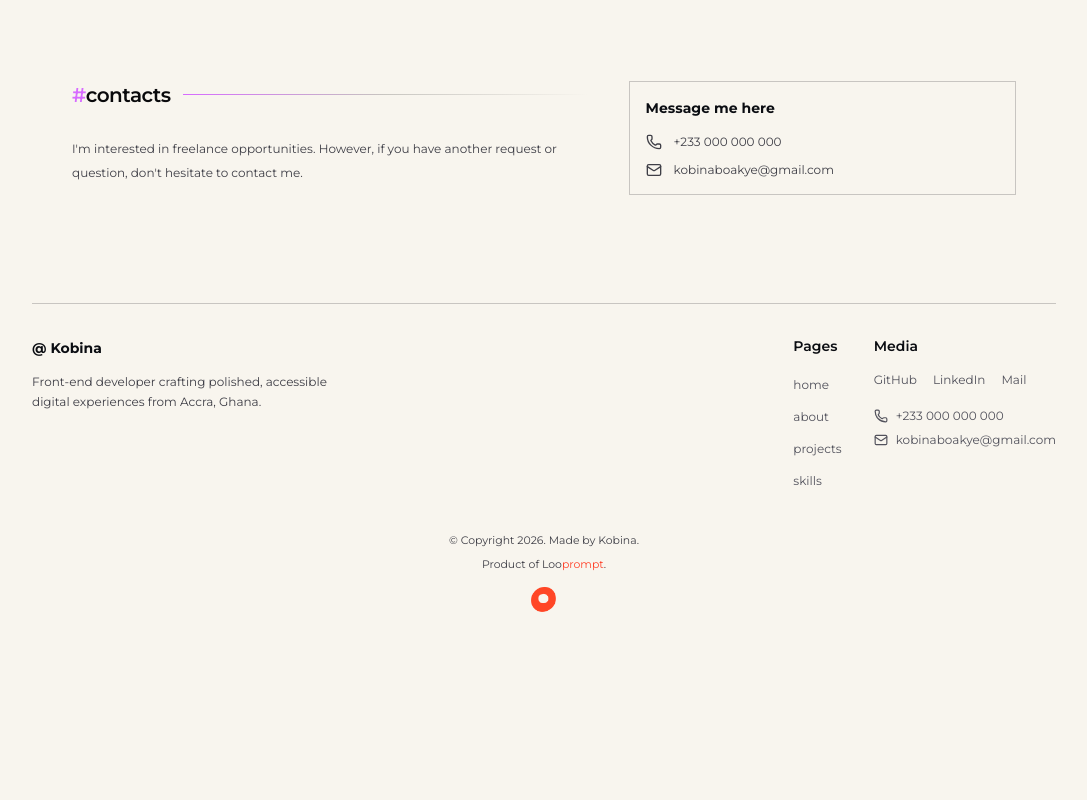
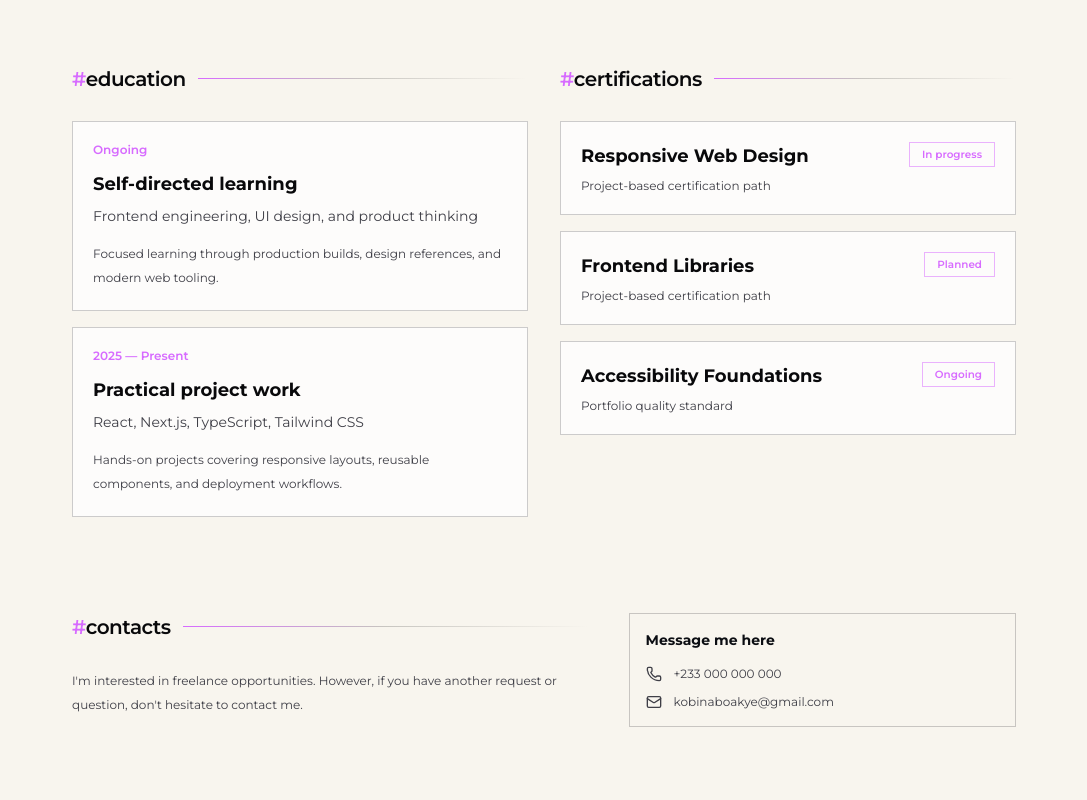
Before and after one commit to kobina2121/kobina.portfolio, a Next.js app: page / in a window 1280 px wide. Shown: the part 3140-3940 px from the top of the page, without its empty margins (96-1183 px from the left). Before the commit the page ends 3788 px from the top, so only its background shows below. Built offline with nearby package versions, Linux system fonts and the light colour scheme; a web font is replaced by a local one.

Commit message:
feat: add homepage credentials

```diff
--- a/src/app/page.tsx
+++ b/src/app/page.tsx
@@ -3,6 +3,8 @@ import Link from "next/link";
 import { ArrowDown, ArrowUpRight, Mail, Phone } from "lucide-react";
 import { SiteNavbar } from "@/components/site-navbar";
 import {
+  certificationItems,
+  educationItems,
   experienceItems,
   projects,
   serviceItems,
@@ -428,6 +430,62 @@ export default function Home() {
         </section>
 
         <section
+          id="credentials"
+          className="relative grid scroll-mt-24 gap-8 pt-20 md:grid-cols-2"
+        >
+          <div>
+            <SectionTitle>education</SectionTitle>
+            <div className="space-y-4">
+              {educationItems.map((item) => (
+                <article
+                  key={item.institution}
+                  className="border border-zinc-950/20 bg-white/75 p-5 dark:border-white/35 dark:bg-black/80"
+                >
+                  <p className="text-xs font-semibold text-[#d76bff]">
+                    {item.period}
+                  </p>
+                  <h3 className="mt-3 text-lg font-bold text-zinc-950 dark:text-white">
+                    {item.institution}
+                  </h3>
+                  <p className="mt-2 text-sm text-zinc-700 dark:text-zinc-300">
+                    {item.qualification}
+                  </p>
+                  <p className="mt-4 text-xs leading-6 text-zinc-700 dark:text-zinc-400">
+                    {item.detail}
+                  </p>
+                </article>
+              ))}
+            </div>
+          </div>
+
+          <div id="certifications" className="scroll-mt-24">
+            <SectionTitle>certifications</SectionTitle>
+            <div className="space-y-4">
+              {certificationItems.map((item) => (
+                <article
+                  key={item.name}
+                  className="border border-zinc-950/20 bg-white/75 p-5 dark:border-white/35 dark:bg-black/80"
+                >
+                  <div className="flex items-start justify-between gap-4">
+                    <div>
+                      <h3 className="text-lg font-bold text-zinc-950 dark:text-white">
+                        {item.name}
+                      </h3>
+                      <p className="mt-2 text-xs text-zinc-700 dark:text-zinc-400">
+                        {item.provider}
+                      </p>
+                    </div>
+                    <span className="shrink-0 border border-[#d76bff]/50 px-3 py-1 text-[0.65rem] font-semibold text-[#d76bff]">
+                      {item.status}
+                    </span>
+                  </div>
+                </article>
+              ))}
+            </div>
+          </div>
+        </section>
+
+        <section
           id="contact-me"
           className="relative grid scroll-mt-24 gap-10 pt-24 pb-20 md:grid-cols-[1fr_0.75fr] md:items-start"
         >
```
